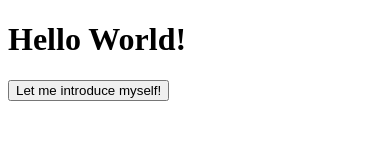
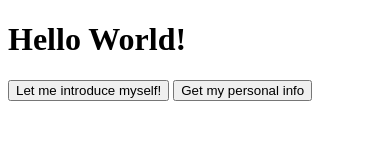
Before and after one commit to JosephSodomized/PSM, a plain HTML site: page www/index.html in a window 390 px wide. Drawn offline with Linux system fonts and the light colour scheme; some packages are replaced by stand-ins of ours.

Commit message:
added button

```diff
--- a/www/index.html
+++ b/www/index.html
@@ -9,5 +9,6 @@
 		<h1>Hello World!</h1>
 		<p id="dp"></p>
 		<input type="button" onclick="deviceInfo()" value="Let me introduce myself!">
+		<input type="button" onclick="personalInfo()" value="Get my personal info">
 	</body>
 </html>
--- a/www/js/pgb.js
+++ b/www/js/pgb.js
@@ -5,6 +5,7 @@ function init() {
 function onDeviceReady() {
 	navigator.notification.beep(1);
 }
+
 
 function deviceInfo() {
 
@@ -20,3 +21,11 @@ function deviceInfo() {
 	navigator.notification.alert(info);
 
 }
+
+function personalInfo() {
+	info = 'Dominik Malcharczyk'+ '\n'+
+			'nr Albumu: 200532';
+
+	navigator.notification.alert(info);
+
+}
```
